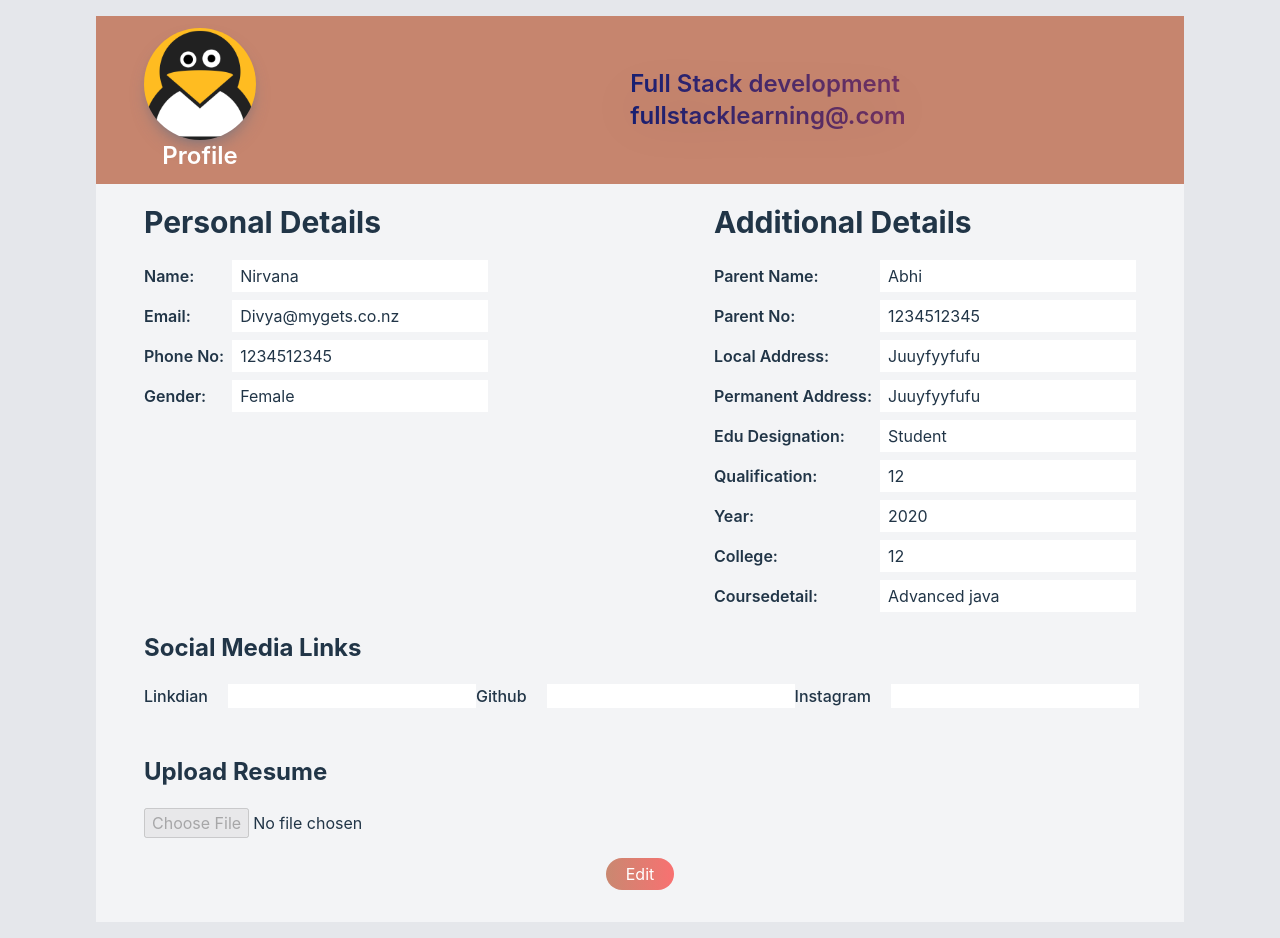
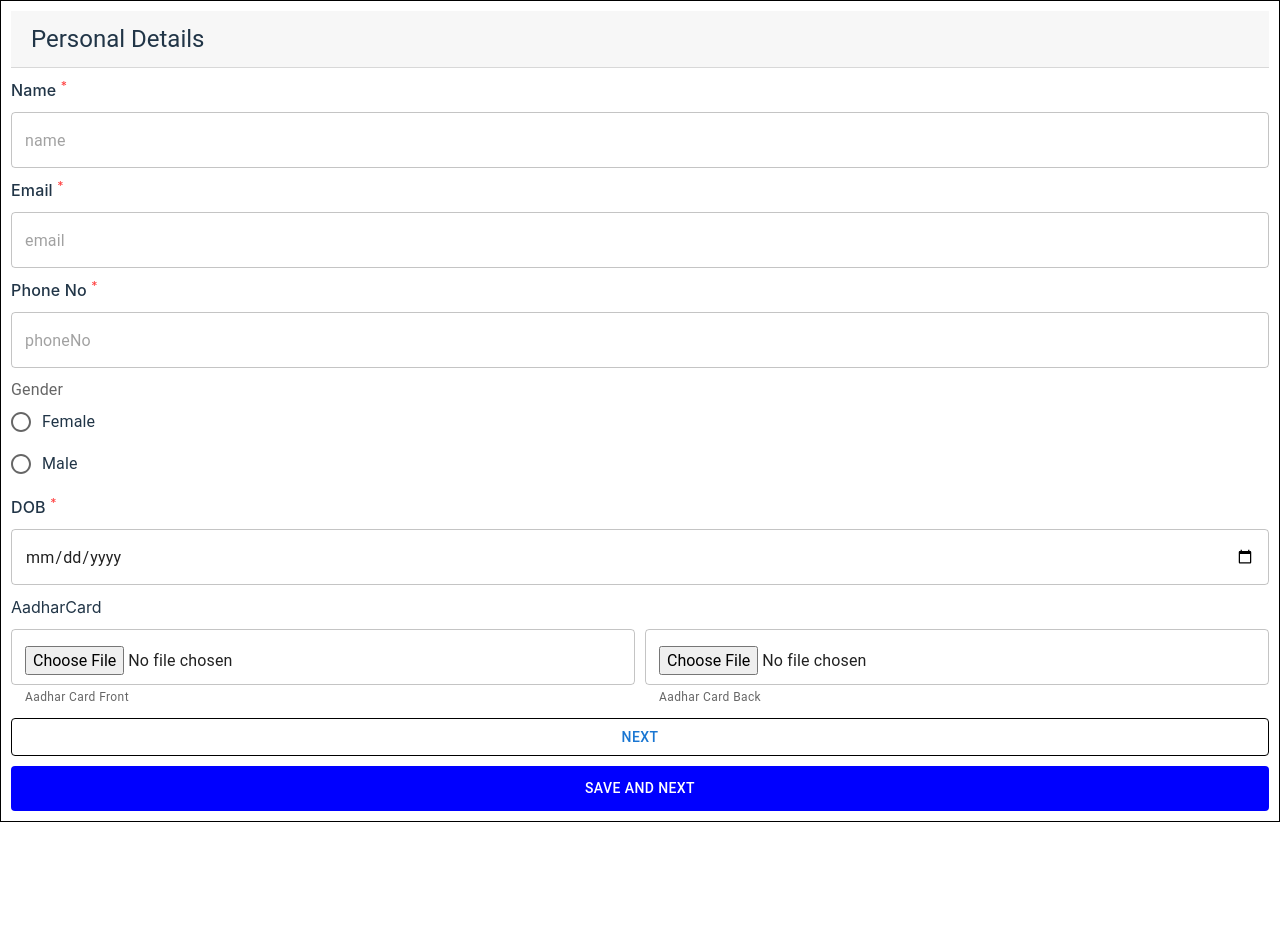
Before and after one commit to Surbhisinghal1234/registration-form-react, a React (Vite) app: page / in a window 1280 px wide. After the commit the page ends 822 px from the top, so only its background shows below. Built offline with nearby package versions, Linux system fonts and the light colour scheme.

Commit message:
router initialize

```diff
--- a/package.json
+++ b/package.json
@@ -18,6 +18,7 @@
     "react": "^18.2.0",
     "react-dom": "^18.2.0",
     "react-hook-form": "^7.51.0",
+    "react-router-dom": "^6.22.3",
     "tailwindcss": "^3.4.1"
   },
   "devDependencies": {
--- a/src/App.jsx
+++ b/src/App.jsx
@@ -2,14 +2,22 @@ import { useState } from "react";
 import RegisterForm from "./RegisterForm";
 import { TextSnippet } from "@mui/icons-material";
 import Profile from "./profile/Profile";
+// import { Router } from "react-router-dom";
 // import Test from "./profile/Test";
+import Router from "./Router.jsx";
+
+
 
 function App() {
   return (
     <>
       {/* <RegisterForm /> */}
-      <Profile />
+      {/* <Profile /> */}
       {/* <Test /> */}
+      <Router/>
+
+
+
     </>
   );
 }
--- /dev/null
+++ b/src/Header.jsx
@@ -0,0 +1,19 @@
+import React from "react";
+import { Link } from "react-router-dom";
+
+function Header() {
+    return (
+      <header>
+        <h1><Link to="/">RegisterForm</Link></h1>
+        <ul>
+          <li>
+            <Link to="/profile">Profile</Link>
+          </li>
+
+
+        </ul>
+      </header>
+    );
+}
+
+export default Header;
--- /dev/null
+++ b/src/NotFound.jsx
@@ -0,0 +1,9 @@
+import React from 'react'
+
+function NotFound() {
+  return (
+    <div>NotFound</div>
+  )
+}
+
+export default NotFound
--- /dev/null
+++ b/src/Router.jsx
@@ -0,0 +1,37 @@
+import { Dashboard } from "@mui/icons-material";
+import React from "react";
+import NotFound from "./NotFound";
+import Profile from "./profile/Profile";
+import RegisterForm from "./RegisterForm";
+import { RouterProvider, createBrowserRouter } from "react-router-dom";
+
+
+const Router = () => {
+  const router = createBrowserRouter([
+
+    {
+      path: "/",
+    //   element:
+      errorElement: <NotFound />,
+      children: [
+        {
+          path: "/",
+          element: <RegisterForm/>,
+          index: true,
+        },
+        {
+          path: "/profile",
+          element: <Profile />,
+        }
+
+      ],
+    },
+
+  ]);
+
+  return <div>
+    <RouterProvider router={router}/>
+  </div>;
+};
+
+export default Router;
--- a/src/profile/Profile.jsx
+++ b/src/profile/Profile.jsx
@@ -7,10 +7,10 @@ function Profile() {
   const valueData = Object.values(User);
   const [editable, setEditable] = useState(false);
   const [personalDetailValues, setPersonalDetailValues] = useState(
-    valueData.slice(0, 4)
+    valueData.slice(0, 6)
   );
   const [additionalDetailValues, setAdditionalDetailValues] = useState(
-    valueData.slice(4, 13)
+    valueData.slice(6, 13)
   );
   const [instagramLink, setInstagramLink] = useState("");
   const [githubLink, setGithubLink] = useState("");
@@ -23,7 +23,6 @@ function Profile() {
       setResume(e?.target?.files[0]);
     }
   }
-
   console.log(additionalDetailValues, User, "15");
   console.log(resume, image, "34");
   function changeFormat(value) {
@@ -35,10 +34,8 @@ function Profile() {
       return value;
     }
   }
-
   const handleChange = (e, index, type) => {
     const newValue = e.target.value;
-
     if (type === "personal") {
       setPersonalDetailValues((prevVal) => {
         return prevVal.map((item, editIndex) => {
@@ -52,7 +49,6 @@ function Profile() {
       //     editIndex === index ? { ...item, item: e.target.value } : item;
       //   });
       // });
-
       // console.log(newValue, "surbhi");
     } else if (type === "additional") {
       setAdditionalDetailValues((prevVal) => {
@@ -70,8 +66,8 @@ function Profile() {
     setEditable(!editable);
   };
 
-  const personalDetailKeys = keyData.slice(0, 4);
-  const additionalDetailKeys = keyData.slice(4, 13);
+  const personalDetailKeys = keyData.slice(0, 6);
+  const additionalDetailKeys = keyData.slice(6, 13);
   useEffect(() => {
     if (resume) {
       console.log("first");
@@ -168,7 +164,7 @@ function Profile() {
               <div className="flex justify-between">
                 <div className="flex gap-5">
                   <label htmlFor="" className="font-medium">
-                    Linkdian
+                    Linkedian
                   </label>
                   <input
                     className=""
@@ -234,42 +230,5 @@ function Profile() {
     </>
   );
 }
-{
-  /* <div>
-  <form
-    action=""
-    onClick={() => document.querySelector(".input-field").click()}
-  >
-    <input
-      type="file"
-      className="input-field"
-      hidden
-      onChange={({ target: { files } }) => {
-        files[0] && setFileName(files[0].name);
-        if (files) {
-          setImage(URL.createObjectURL(files[0]));
-        }
-      }}
-    />
-    {image ? (
-      <img src={image} width={160} height={160} alt={fileName} />
-    ) : (
-      <>
-        <p>Browse Files to upload</p>
-      </>
-    )}
-  </form>
-  <section className="uploaded-row">
-    <span
-      onClick={() => {
-        setFileName();
-        setImage(null);
-      }}
-    >
-      {fileName}
-      &times;
-    </span>
-  </section>
-</div>; */
-}
+
 export default Profile;
```
Also changed, not shown: 1 other file (tests, documents, lock files or other folders).
